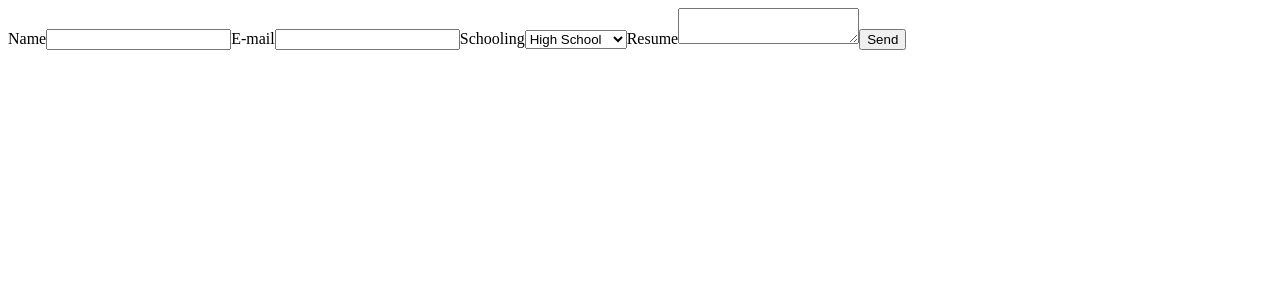
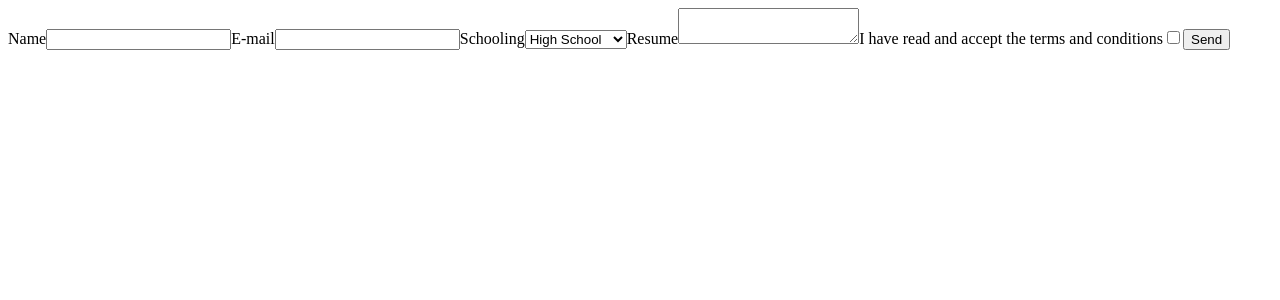
Before and after one commit to pauloeliezerg/trybe-exercises, a React (Vite) app in the folder 02-front-end/02-react-intro/05-forms/01-form/: page / in a window 1280 px wide. Shown: the top 300 px of the page. Built offline with nearby package versions, Linux system fonts and the light colour scheme.

Commit message:
added terms and conditions checkbox

```diff
--- a/02-front-end/02-react-intro/05-forms/01-form/src/App.tsx
+++ b/02-front-end/02-react-intro/05-forms/01-form/src/App.tsx
@@ -5,6 +5,7 @@ function App() {
     const [email, setEmail] = useState('');
     const [schooling, setSchooling] = useState('high-school');
     const [resume, setResume] = useState('');
+    const [terms, setTerms] = useState(false);
 
     function resetForm() {
         setName('');
@@ -61,6 +62,14 @@ function App() {
                         onChange={({ target }) => setResume(target.value)}
                     />
                 </label>
+                <label>
+                    I have read and accept the terms and conditions
+                    <input
+                        type="checkbox"
+                        checked={terms}
+                        onChange={() => setTerms((terms) => !terms)}
+                    />
+                </label>
                 <button>Send</button>
             </form>
         </>
```
Also changed, not shown: 1 other file (tests, documents, lock files or other folders).
